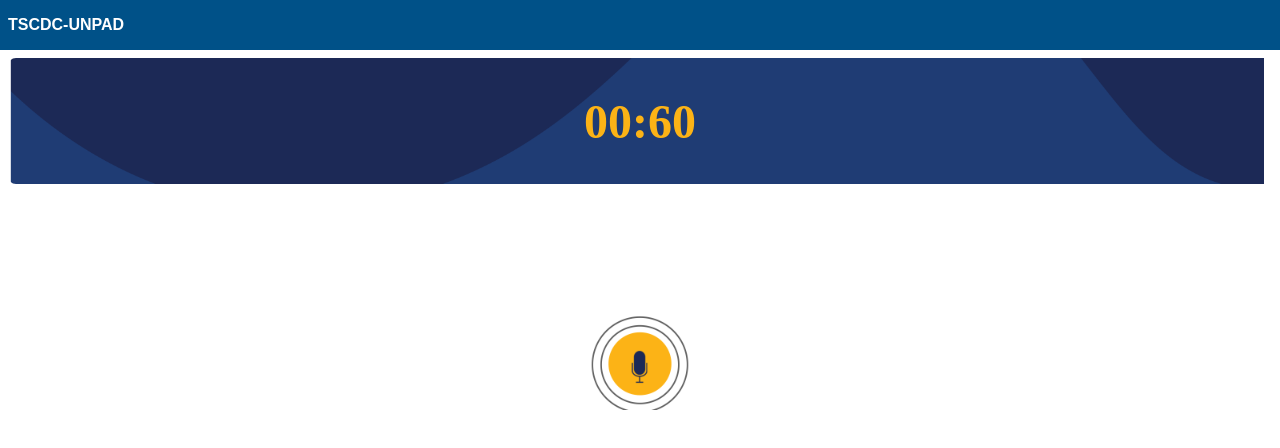
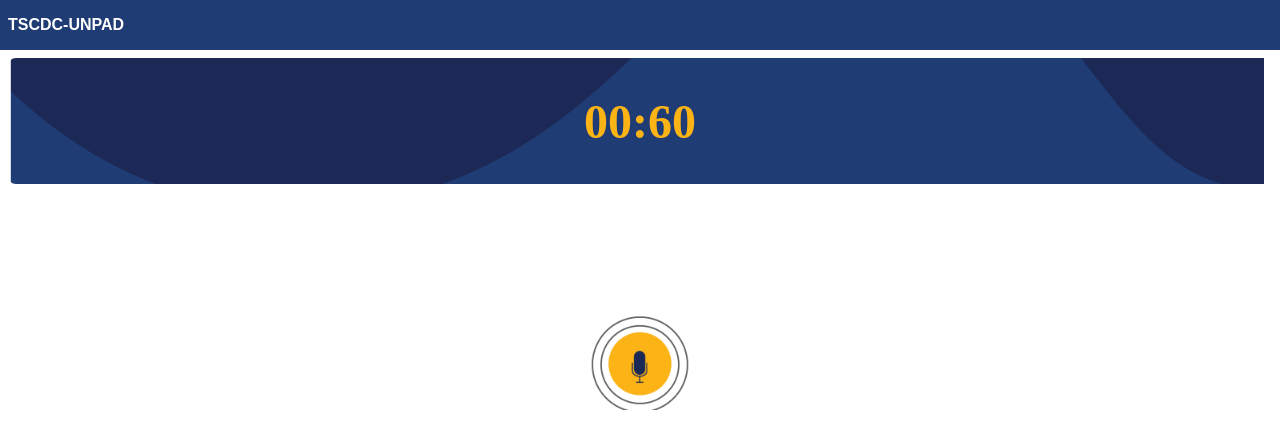
Before and after one commit to fahmifan/tilda-speech, a React (Create React App) app: page / in a window 1280 px wide. Shown: the top 448 px of the page. Built offline with nearby package versions, Linux system fonts and the light colour scheme.

Commit message:
style: change color

```diff
--- a/src/App.js
+++ b/src/App.js
@@ -19,7 +19,7 @@ const AppBar = styled.div`
   width: 100%;
   height: 50px;
   box-sizing: border-box;
-  background: ${color.secondary};
+  background: ${color.secDark};
 
   display: flex;
   align-items: center;
@@ -227,7 +227,7 @@ class App extends Component {
 
     const Challenge = withRouter((props) => {
       if (countDown <= 0) {
-        this.handleStop();
+        this.handleStop()
         props.history.replace('/your-point')
       }
 
```
